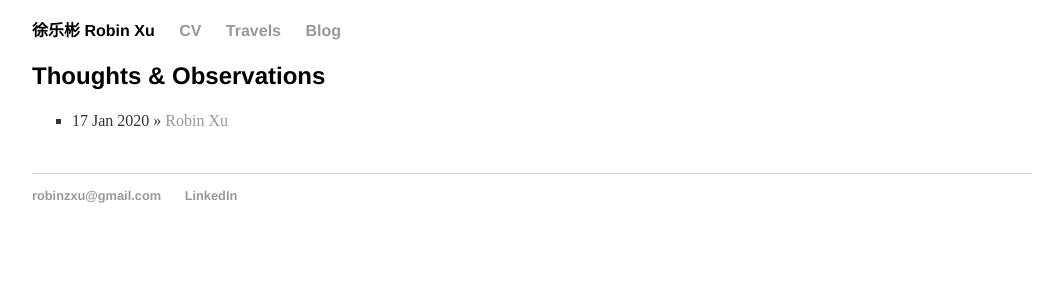
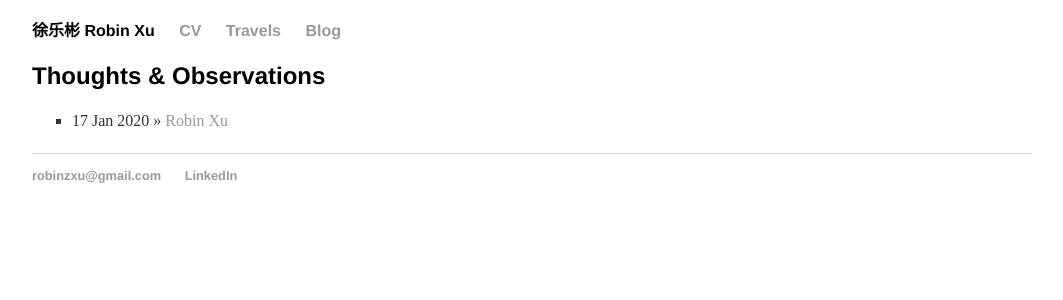
Before and after one commit to robinzxu/robinzxu.github.io, a Jekyll site: the page built from blog/index.html, in a window 1280 px wide. Shown: the top 300 px of the page, without its empty margins (108-1171 px from the left). Built offline with Jekyll 4.4.1, drawn with Linux system fonts in a browser that asks for light colours.

Commit message:
Update main.css

```diff
--- a/css/main.css
+++ b/css/main.css
@@ -44,7 +44,7 @@ footer { border-top: 1px solid #d5d5d5; font-size: 0.8em;}
  }
 
 /* Blog */
-ul.posts { margin: 20px auto 40px; font-size: 1em; }
+ul.posts { margin: 20px auto 20px; font-size: 1em; }
 ul.posts li { list-style: square; }
 
 /* CV */
```
